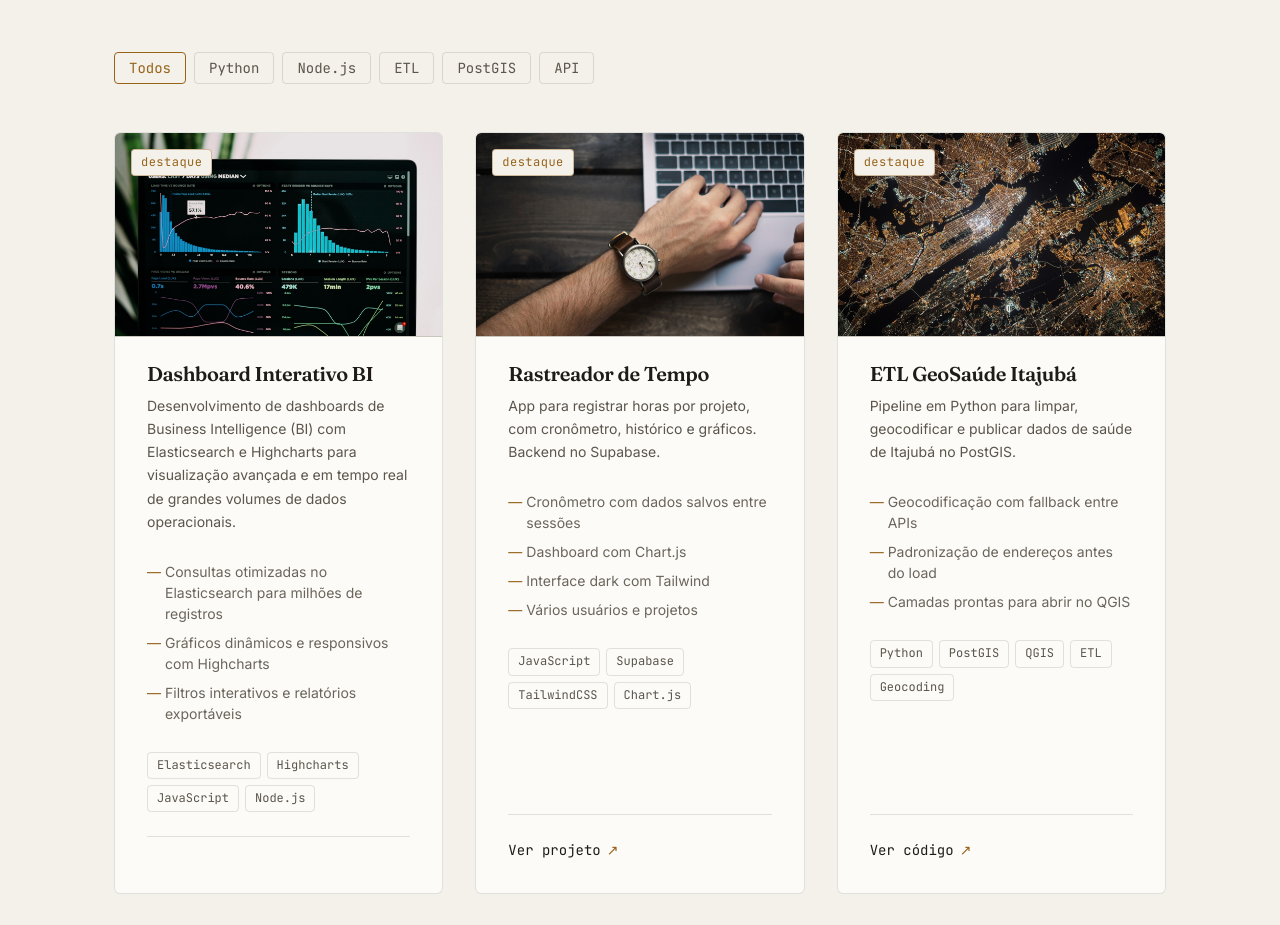
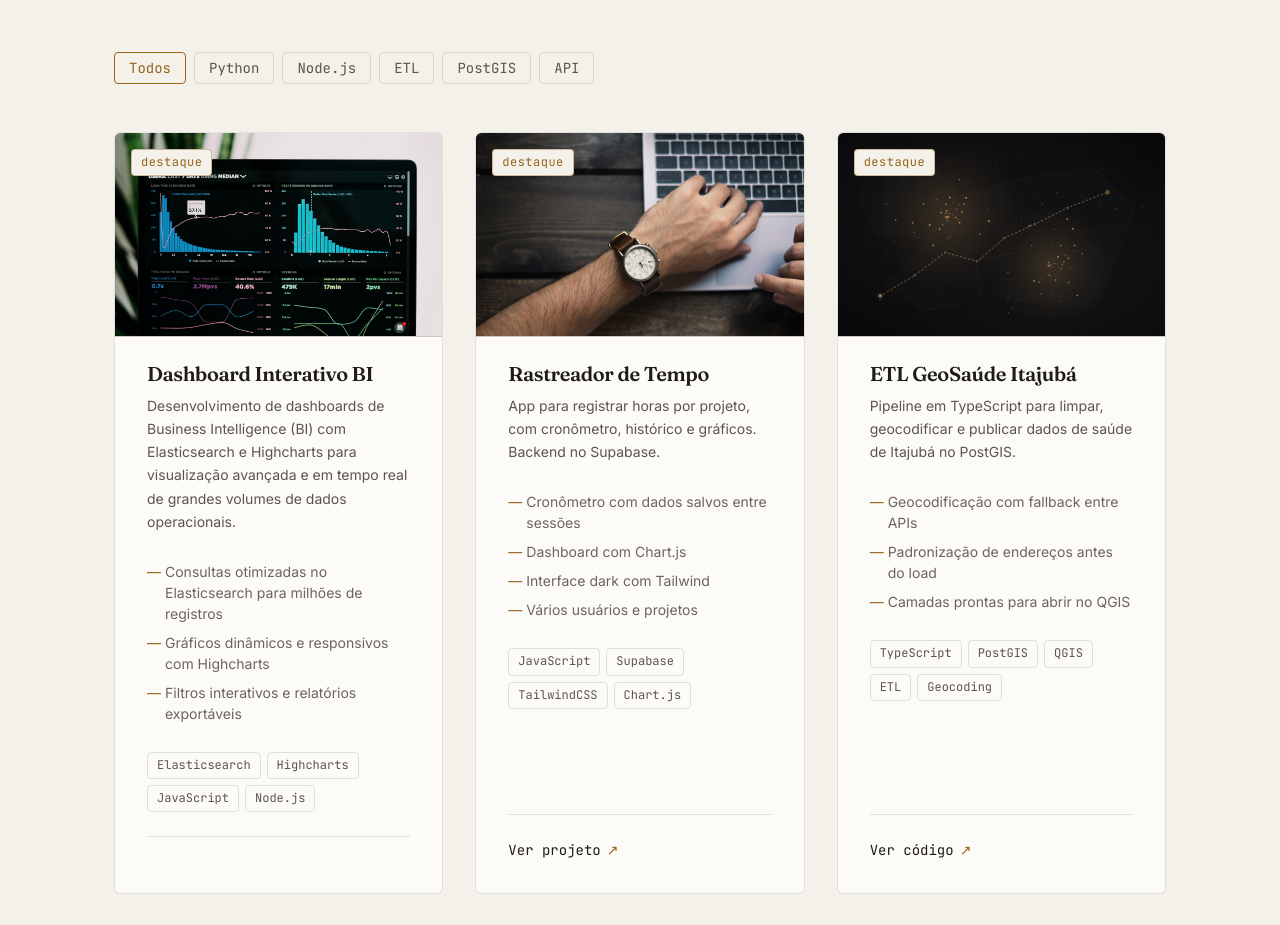
Before and after one commit to joaoleaogf/my-portfolio, an Angular app: page / in a window 1280 px wide. Shown: the part 3625-4550 px from the top of the page. Built offline with nearby package versions, Linux system fonts and the light colour scheme.

Commit message:
feat: capa vetorial sob medida para o ETL GeoSaúde + corrige stack (TypeScript)

```diff
--- a/src/app/data/projects.ts
+++ b/src/app/data/projects.ts
@@ -45,15 +45,15 @@ export const projects: Project[] = [
   {
     id: 1,
     title: 'ETL GeoSaúde Itajubá',
-    image: '/images/projects/etl-geosaude.jpg',
-    imageAlt: 'Mapa com dados geoespaciais de saúde',
-    description: 'Pipeline em Python para limpar, geocodificar e publicar dados de saúde de Itajubá no PostGIS.',
+    image: '/images/projects/etl-geosaude.svg',
+    imageAlt: 'Distribuição espacial de atendimentos com rota geocodificada sobre setores censitários',
+    description: 'Pipeline em TypeScript para limpar, geocodificar e publicar dados de saúde de Itajubá no PostGIS.',
     highlights: [
       'Geocodificação com fallback entre APIs',
       'Padronização de endereços antes do load',
       'Camadas prontas para abrir no QGIS'
     ],
-    technologies: ['Python', 'PostGIS', 'QGIS', 'ETL', 'Geocoding'],
+    technologies: ['TypeScript', 'PostGIS', 'QGIS', 'ETL', 'Geocoding'],
     githubUrl: 'https://github.com/joaoleaogf/etl-geosaude-itajuba',
     featured: true
   },
```
Also changed, not shown: public/images/projects/etl-geosaude.jpg (deleted), public/images/projects/etl-geosaude.svg (added).
